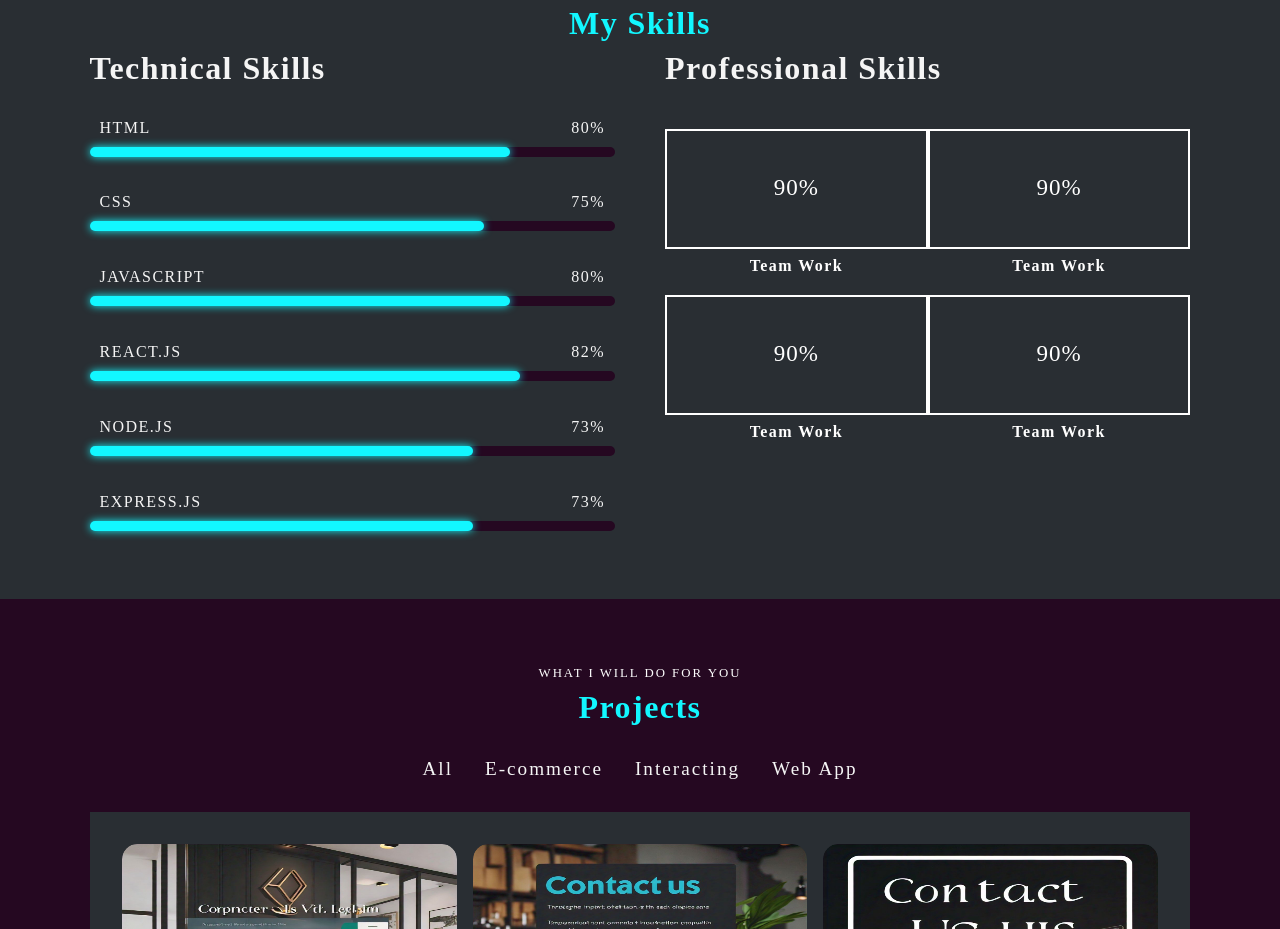
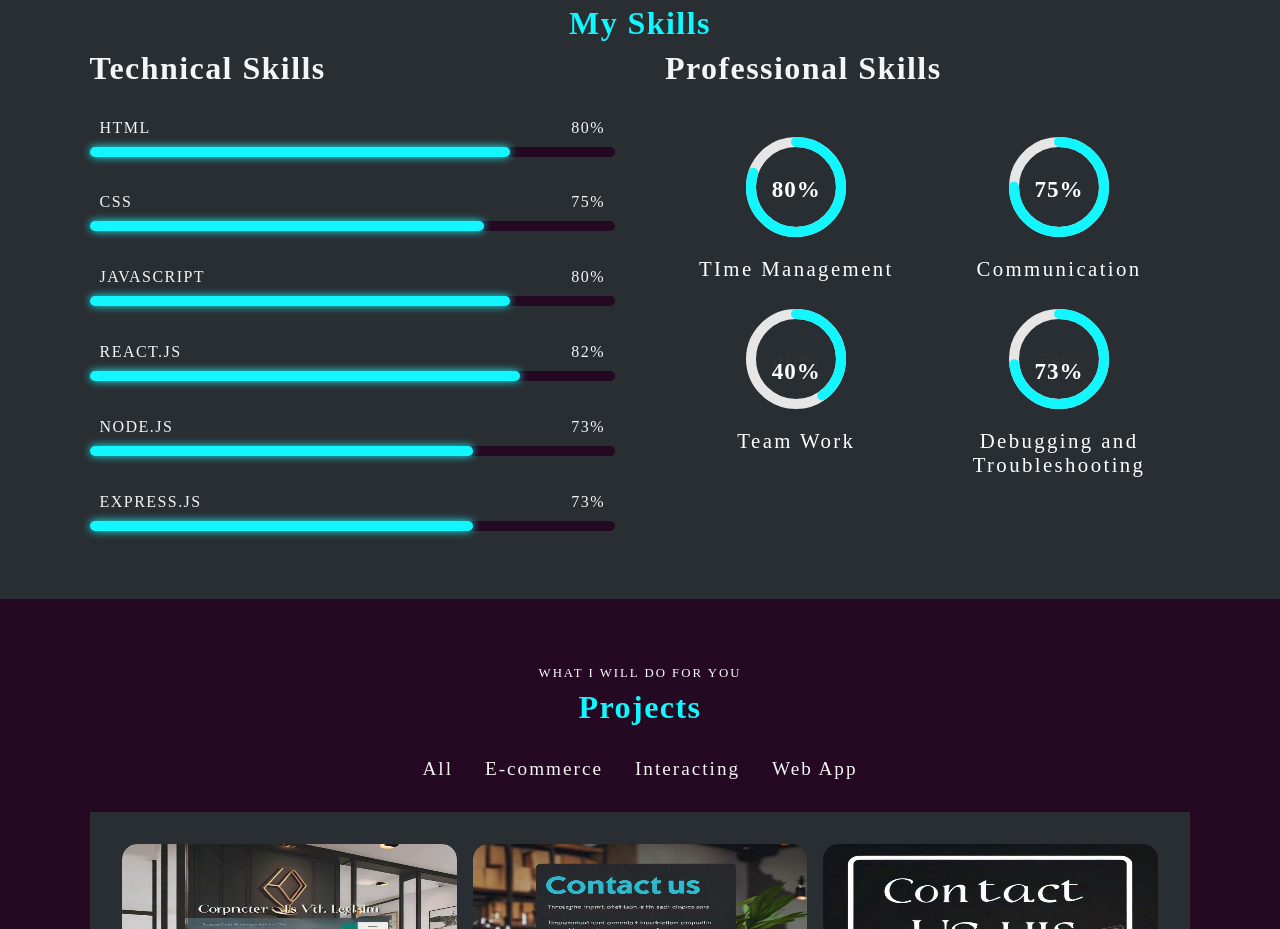
Before and after one commit to Chinweike99/innocent_akwolu, a React (Create React App) app: page / in a window 1280 px wide. Shown: the part 2140-3069 px from the top of the page. Built offline with nearby package versions, Linux system fonts and the light colour scheme.

Commit message:
Updated form

```diff
--- a/package.json
+++ b/package.json
@@ -3,6 +3,7 @@
   "version": "0.1.0",
   "private": true,
   "dependencies": {
+    "@emailjs/browser": "^4.4.1",
     "@emotion/react": "^11.13.3",
     "@emotion/styled": "^11.13.0",
     "@mui/icons-material": "^6.1.2",
@@ -15,6 +16,7 @@
     "react-dom": "^18.3.1",
     "react-router-dom": "^6.26.2",
     "react-scripts": "5.0.1",
+    "react-toastify": "^10.0.5",
     "web-vitals": "^2.1.4"
   },
   "scripts": {
--- a/src/App.js
+++ b/src/App.js
@@ -7,11 +7,14 @@ import Home from './Components/Home/Home';
 import Portfolio from './Components/Portfolio/Portfolio';
 import Services from './Components/Services/Services';
 import Skills from './Components/Skills/Skills';
+import { ToastContainer } from 'react-toastify';
+import 'react-toastify/dist/ReactToastify.css';
 
 
 function App() {
   return (
     <div className="App">
+      <ToastContainer />
       <Header />
       <Home />
       <About />
--- a/src/Components/Contact/Contact.jsx
+++ b/src/Components/Contact/Contact.jsx
@@ -1,11 +1,36 @@
-import React from 'react'
+import React, { useRef } from 'react'
 import './Contact.css'
 import RoomOutlinedIcon from '@mui/icons-material/RoomOutlined';
 import AlternateEmailOutlinedIcon from '@mui/icons-material/AlternateEmailOutlined';
 import LocalPhoneOutlinedIcon from '@mui/icons-material/LocalPhoneOutlined';
+import emailjs from '@emailjs/browser';
+import { toast } from 'react-toastify';
 
 
 const Contact = () => {
+
+    const notify = () => toast("Message Sucesful!");
+    const form = useRef();
+
+    const sendEmail = (e) => {
+        e.preventDefault();
+
+        emailjs
+          .sendForm('service_rxxipfn', 'template_q9z3mvx', form.current, {
+            publicKey: 'FqH2gebxDzRG5hqvo',
+          })
+          .then(
+            () => {
+              console.log('SUCCESS!');
+            },
+            (error) => {
+              console.log('FAILED...', error.text);
+            },
+          );
+      };
+
+
+
   return (
     <div id='contact' className='contact'>
         <div className="mainText">
@@ -34,17 +59,17 @@ const Contact = () => {
                 </div>
             </div>
 
-           <form className="contactRight">
+           <form ref={form} onSubmit={sendEmail} className="contactRight">
                 <label htmlFor="">Your name</label>
-                <input type="text"  placeholder='Enter your name' name='name'/>
+                <input type="text"  placeholder='Enter your name' name="user_name"/>
 
                 <label htmlFor="">Your email</label>
-                <input type="text" placeholder='Enter your email address' name='email'/>
+                <input type="text" placeholder='Enter your email address' name="user_email"/>
 
                 <label htmlFor="">Write your message</label>
                 <textarea name="message" rows={"10"} placeholder='Enter your message'></textarea>
 
-                <button type='submit' className='contactSubmit'>Submit</button>
+                <button type='submit' onClick={notify} value="Send" className='contactSubmit'>Submit</button>
            </form>
         </div>
 
--- /dev/null
+++ b/src/Components/Progressbar/CircularProgressBar.css
@@ -0,0 +1,28 @@
+.circular-progress {
+    position: relative;
+    display: inline-block;
+  }
+
+  .circular-progress-svg {
+    transform: rotate(-90deg); /* Rotate to start progress from the top */
+  }
+
+  .circular-progress-background {
+    stroke: #e6e6e6; /* Background of the progress bar */
+  }
+
+  .circular-progress-bar {
+    stroke: var(--hover-color); /* Color of the progress bar */
+    stroke-linecap: round; /* Rounded edges */
+    transition: stroke-dashoffset 1.5s ease; /* Smooth animation for progress fill */
+    box-shadow: var(--neon-box-shadow);
+  }
+
+  .progress-text {
+    position: absolute;
+    top: 50%;
+    left: 50%;
+    transform: translate(-50%, -50%);
+    font-size: 1.5rem;
+    color: #333;
+  }
--- /dev/null
+++ b/src/Components/Progressbar/Progressbar.jsx
@@ -0,0 +1,49 @@
+import React, { useEffect, useState } from 'react';
+import './CircularProgressBar.css';
+
+const CircularProgressBar = ({ size, progress, strokeWidth }) => {
+  const [animatedProgress, setAnimatedProgress] = useState(0); // State for animated progress
+
+  const radius = (size - strokeWidth) / 2; // Radius of the circle (size is the diameter, so divide by 2)
+  const circumference = 2 * Math.PI * radius; // Circumference of the circle (2πr)
+  const offset = circumference - (animatedProgress / 100) * circumference;  // Calculate stroke-dashoffset based on the progress percentage
+
+  useEffect(() => {
+    // Trigger the animation after component mounts
+    const timeout = setTimeout(() => {
+      setAnimatedProgress(progress);
+    }, 100); // Delay before animation starts (optional)
+
+    return () => clearTimeout(timeout); // Cleanup timeout on component unmount
+  }, [progress]);
+
+  return (
+    <div className="circular-progress">
+      <svg width={size} height={size} className="circular-progress-svg">
+        <circle
+          className="circular-progress-background"
+          cx={size / 2}
+          cy={size / 2}
+          r={radius}
+          strokeWidth={strokeWidth}
+          fill="transparent"
+        />
+        <circle
+          className="circular-progress-bar"
+          cx={size / 2}
+          cy={size / 2}
+          r={radius}
+          strokeWidth={strokeWidth}
+          fill="transparent"
+          strokeDasharray={circumference}
+          strokeDashoffset={offset}
+        />
+      </svg>
+      <div className="progress-text">
+        {animatedProgress}%
+      </div>
+    </div>
+  );
+};
+
+export default CircularProgressBar;
--- a/src/Components/Skills/Skills.css
+++ b/src/Components/Skills/Skills.css
@@ -139,7 +139,7 @@
 }
 
 .box .text big{
-    /* font: 400; */
+    font-weight: 600;
     letter-spacing: 1px;
     position: absolute;
     top: 40%;
@@ -148,18 +148,22 @@
 }
 .box .text small{
     display: block;
-    font-weight: 600;
+    letter-spacing: 0.15rem;
     margin-top: 0.5rem;
+    font-size: 1.3rem;
 }
 
 .circle{
     width: 100%;
     height: 120px;
-    border: 2px solid #fff;
+    /* border: 2px solid #fff; */
     display: flex;
     justify-content: center;
     align-items: center;
 }
+
+
+
 
 @media screen and (max-width: 720px){
     .skills .mainText{
@@ -180,4 +184,7 @@
     .leftSkill .skillBar .skillInfo{
         font-size: 0.9rem;
     }
+    .box .text small{
+        font-size: 0.9rem;
+    }
 }
--- a/src/Components/Skills/Skills.jsx
+++ b/src/Components/Skills/Skills.jsx
@@ -1,7 +1,15 @@
-import React from 'react'
+import React, { useState } from 'react'
 import './Skills.css'
+import CircularProgressBar from '../Progressbar/Progressbar'
 
 const Skills = () => {
+
+  const [progress, setProgress] = useState(80);
+  const [progress2] = useState(75)
+  const [progress3] = useState(40)
+  const [progress5] = useState(73)
+
+
   return (
     <div id='skills' className='skills'>
         <div className="mainText">
@@ -79,52 +87,50 @@ const Skills = () => {
                 <div className="professional">
                     <div className="box">
                         <div className="circle">
-                            <div className="points" ></div>
-                            <div className="points" ></div>
-                            <div className="points" ></div>
+                            <CircularProgressBar size={100} progress={progress} strokeWidth={10} />
                         </div>
                         <div className="text">
-                            <big>90%</big>
+                            <big>80%</big>
+                            <small>TIme Management</small>
+                        </div>
+                    </div>
+                    <div className="box">
+                        <div className="circle">
+                            <CircularProgressBar size={100} progress={progress2} strokeWidth={10} />
+                        </div>
+                        <div className="text">
+                            <big>75%</big>
+                            <small>Communication</small>
+                        </div>
+                    </div>
+                    <div className="box">
+                        <div className="circle">
+                        <CircularProgressBar size={100} progress={progress3} strokeWidth={10} />
+                        </div>
+                        <div className="text">
+                            <big>40%</big>
                             <small>Team Work</small>
                         </div>
                     </div>
                     <div className="box">
                         <div className="circle">
-                            <div className="points" ></div>
-                            <div className="points" ></div>
-                            <div className="points" ></div>
+                        <CircularProgressBar size={100} progress={progress5} strokeWidth={10} />
                         </div>
                         <div className="text">
-                            <big>90%</big>
-                            <small>Team Work</small>
-                        </div>
-                    </div>
-                    <div className="box">
-                        <div className="circle">
-                            <div className="points" ></div>
-                            <div className="points" ></div>
-                            <div className="points" ></div>
-                        </div>
-                        <div className="text">
-                            <big>90%</big>
-                            <small>Team Work</small>
-                        </div>
-                    </div>
-                    <div className="box">
-                        <div className="circle">
-                            <div className="points" ></div>
-                            <div className="points" ></div>
-                            <div className="points" ></div>
-                        </div>
-                        <div className="text">
-                            <big>90%</big>
-                            <small>Team Work</small>
+                            <big>73%</big>
+                            <small>Debugging and Troubleshooting</small>
                         </div>
                     </div>
                 </div>
             </div>
         </div>
 
+        <div>
+      {/* <CircularProgressBar size={100} progress={progress} strokeWidth={10} /> */}
+      {/* <button onClick={() => setProgress(progress + 10)}>Increase Progress</button>
+      <button onClick={() => setProgress(progress - 10)}>Decrease Progress</button> */}
+    </div>
+
     </div>
   )
 }
```
Also changed, not shown: 1 other file (tests, documents, lock files or other folders).
